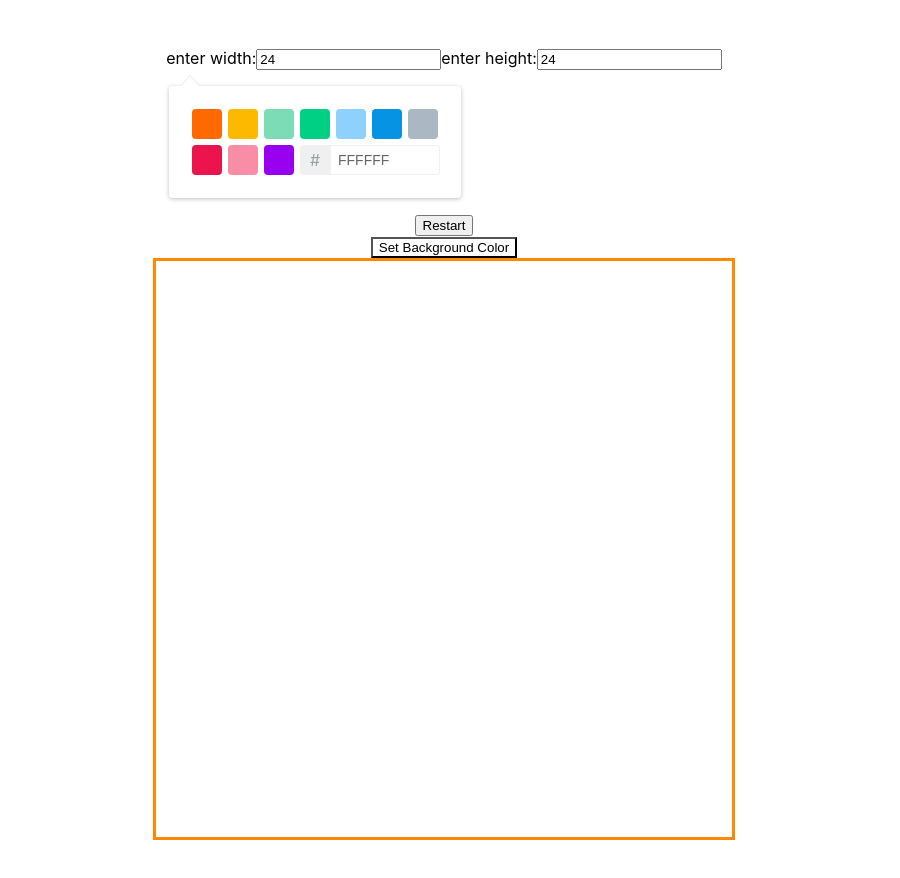
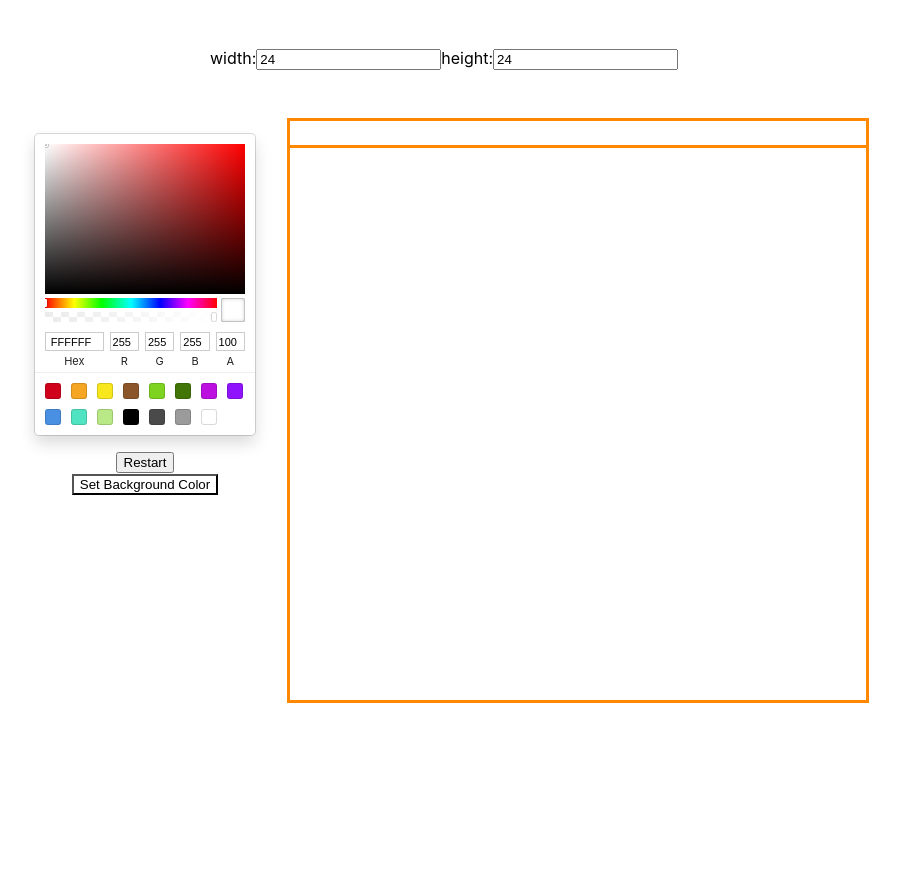
Before and after one commit to andreamaciasr/pixel-art, a React (Create React App) app: page / in a window 1280 px wide. Shown: the top 878 px of the page, without its empty margins (196-1096 px from the left). After the commit the page ends 800 px from the top, so only its background shows below. Built offline with nearby package versions, Linux system fonts and the light colour scheme.

Commit message:
more css changes

```diff
--- a/src/components/Canvas/Canvas.css
+++ b/src/components/Canvas/Canvas.css
@@ -1,5 +1,13 @@
-.Canvas {
+.main-container {
   display: flex;
-  flex-direction: column;
-  align-items: center;
 }
+
+.canvas-rows {
+  padding-top: 6vmin;
+  /* padding-right: 24vmin; */
+}
+
+.options-container {
+  padding-top: 6vmin;
+  padding-right: 2vmin;
+}
--- a/src/components/Canvas/Canvas.js
+++ b/src/components/Canvas/Canvas.js
@@ -1,6 +1,6 @@
 import "./Canvas.css";
 import { useState, useEffect } from "react";
-import { TwitterPicker } from "react-color";
+import { SketchPicker } from "react-color";
 import Row from "../Row/Row";
 import RestartButton from "../RestartButton/RestartButton";
 import BackgroundColorButton from "../BackgroundColorButton/BackgroundColor";
@@ -32,17 +32,25 @@ export default function Canvas({ height, width }) {
 
   return (
     <>
-      <TwitterPicker
+      <div className="main-container">
+        <div className="options-container">
+          <div className="color-picker-container">
+            <SketchPicker
               className="color-wheel"
               color={selectedColor}
               onChangeComplete={handleChangeComplete}
             />
+          </div>
+          <div classname="buttons-container">
             <RestartButton restart={restart} />
             <BackgroundColorButton
+              className="button"
               color={selectedColor}
               handleSetBackground={handleSetBackground}
             />
-
+          </div>
+        </div>
+        <div className="canvas-rows">
           {Array.from({ length: height }).map((_, i) => (
             <Row
               color={selectedColor}
@@ -54,6 +62,8 @@ export default function Canvas({ height, width }) {
               handleSetBackgroundComplete={handleSetBackgroundComplete}
             />
           ))}
+        </div>
+      </div>
     </>
   );
 }
--- a/src/components/Dimensions/Dimensions.css
+++ b/src/components/Dimensions/Dimensions.css
@@ -0,0 +1,7 @@
+.dimensions {
+  display: flex;
+  justify-content: center;
+}
+
+/* .canvas {
+} */
--- a/src/components/Dimensions/Dimensions.js
+++ b/src/components/Dimensions/Dimensions.js
@@ -16,20 +16,19 @@ export default function Dimensions() {
 
   return (
     <>
+      <div className="dimensions">
         <label>
-        enter width:
+          width:
           <input type="text" value={width} onChange={handleWidth} />
         </label>
-
         <label>
-        enter height:
+          height:
           <input type="text" value={height} onChange={handleHeight} />
         </label>
-
+      </div>
+      <div className="canvas">
         <Canvas width={width} height={height} />
-      {/* <div className="container">
-        <RestartButton className="button" reset={reset} />
-      </div> */}
+      </div>
     </>
   );
 }
--- a/src/components/Pixel/Pixel.js
+++ b/src/components/Pixel/Pixel.js
@@ -54,7 +54,7 @@ export default function Pixel({
   return (
     <div
       className="pixel"
-      onMouseEnter={handleMouseHover}
+      // onMouseEnter={handleMouseHover}
       onMouseLeave={handleMouseLeave}
       onMouseOver={handleMouseHover}
       onClick={handleMouseClick}
```
Also changed, not shown: src/components/HoverButton/HoverButton.js (added, +9 -0 lines), src/components/HoverButton/HoverButton.css (added). Lines whose indentation alone changed are shown as unchanged.
